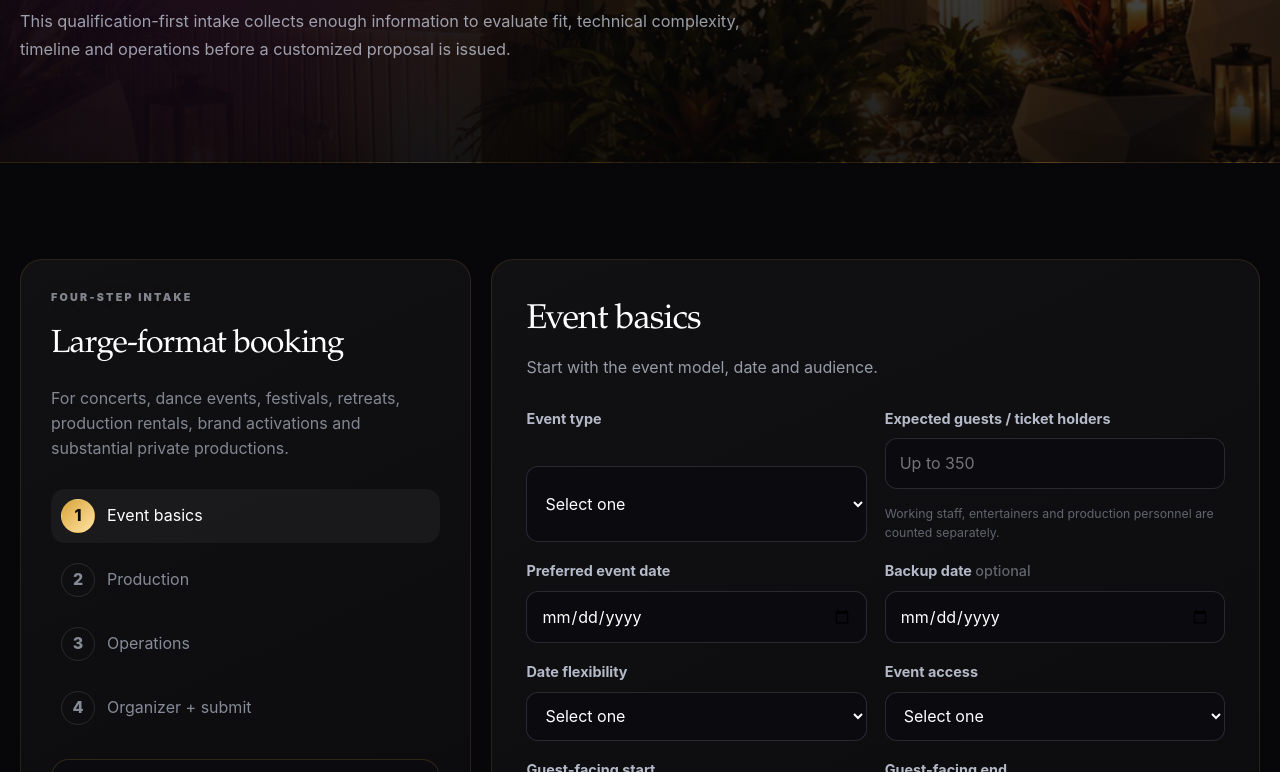
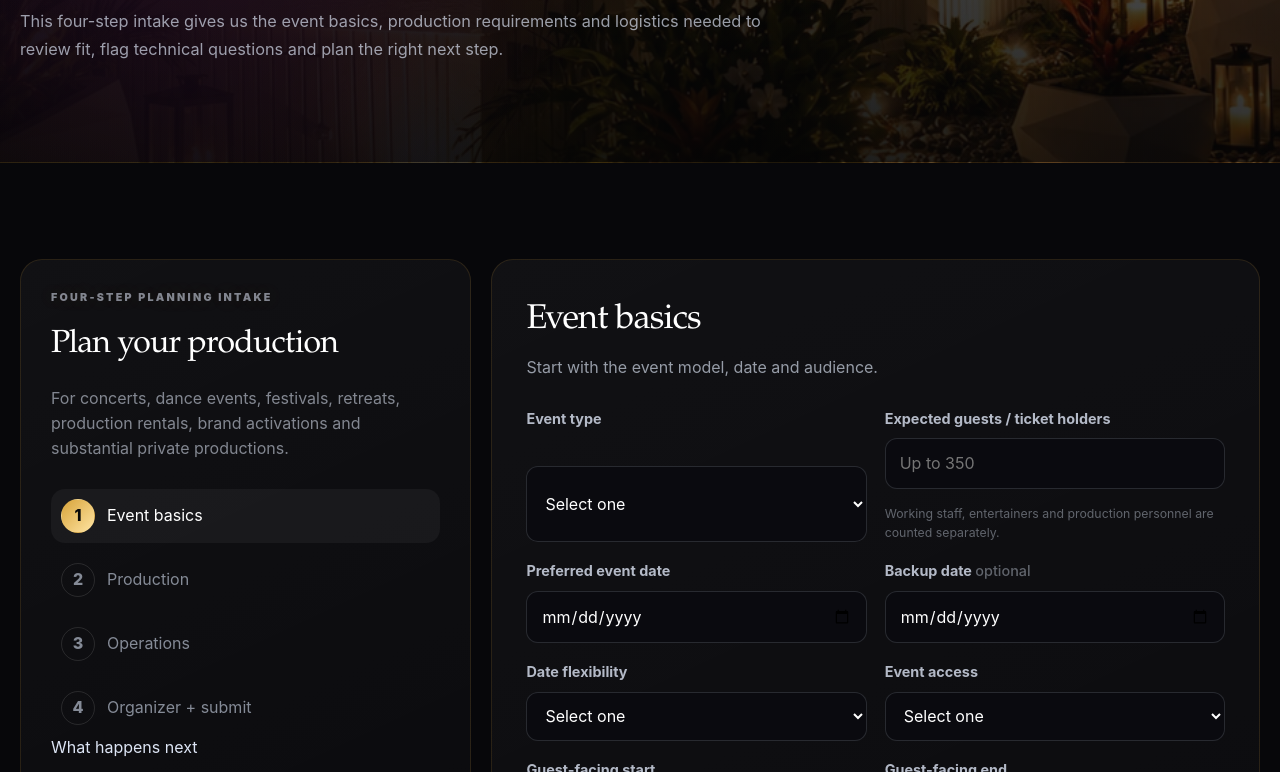
Before and after one commit to AstroTat808/wildonesllc.com, a website: page dist/book.html in a window 1280 px wide. Shown: the part 477-1249 px from the top of the page. Drawn offline with Linux system fonts and the light colour scheme; no server answers.

Commit message:
Make production inquiry flow client-facing

```diff
--- a/dist/book.html
+++ b/dist/book.html
@@ -23,9 +23,9 @@
   </div>
 </header>
 <main>
-  <section class="page-hero"><div class="container"><div class="breadcrumb"><a href="index.html">Home</a> / Plan an Event</div><p class="eyebrow">Production Inquiry</p><h1 class="display">Tell us what you want to <span class="gradient-text">build.</span></h1><p class="lede">This qualification-first intake collects enough information to evaluate fit, technical complexity, timeline and operations before a customized proposal is issued.</p></div></section>
+  <section class="page-hero"><div class="container"><div class="breadcrumb"><a href="index.html">Home</a> / Plan an Event</div><p class="eyebrow">Production Inquiry</p><h1 class="display">Tell us what you want to <span class="gradient-text">build.</span></h1><p class="lede">This four-step intake gives us the event basics, production requirements and logistics needed to review fit, flag technical questions and plan the right next step.</p></div></section>
   <section class="section"><div class="container form-shell">
-    <aside class="form-aside"><p class="eyebrow">Four-step intake</p><h2>Large-format booking</h2><p>For concerts, dance events, festivals, retreats, production rentals, brand activations and substantial private productions.</p><div class="form-progress"><div class="progress-item active"><span>1</span><span>Event basics</span></div><div class="progress-item"><span>2</span><span>Production</span></div><div class="progress-item"><span>3</span><span>Operations</span></div><div class="progress-item"><span>4</span><span>Organizer + submit</span></div></div><div class="score-preview" data-score-preview><span>CRM qualification preview</span><strong>— / 100</strong><small>Calculated from fit, budget, readiness, planning detail and organizer information. Final score should be recomputed server-side.</small></div></aside>
+    <aside class="form-aside"><p class="eyebrow">Four-step planning intake</p><h2>Plan your production</h2><p>For concerts, dance events, festivals, retreats, production rentals, brand activations and substantial private productions.</p><div class="form-progress" aria-label="Inquiry progress"><div class="progress-item active"><span>1</span><span>Event basics</span></div><div class="progress-item"><span>2</span><span>Production</span></div><div class="progress-item"><span>3</span><span>Operations</span></div><div class="progress-item"><span>4</span><span>Organizer + submit</span></div></div><div class="inquiry-next"><span>What happens next</span><ol><li>Venue + scope review</li><li>Technical follow-up if needed</li><li>Site tour or proposal path</li></ol></div></aside>
     <form class="form-card" name="wild-ones-production-inquiry" method="POST" action="/api/inquiry" enctype="multipart/form-data" data-booking-form data-secure-form data-turnstile-action="wild_ones_inquiry">
       <input type="hidden" name="form-name" value="wild-ones-production-inquiry" /><input type="hidden" name="turnstileToken" value="" /><input type="hidden" name="subject" value="New Wild Ones Production Inquiry" /><input type="hidden" name="lead_source" value="wildonesllc.com" /><input type="hidden" name="brand" value="wild-ones" /><input type="hidden" name="project_type" value="large-format-production" /><input type="hidden" name="crm_stage" value="inquiry" /><input type="hidden" name="form_version" value="phase-2" /><input type="hidden" name="qualification_score_preview" value="" /><input type="hidden" name="production_complexity_preview" value="" /><input type="hidden" name="utm_source" value="" /><input type="hidden" name="utm_medium" value="" /><input type="hidden" name="utm_campaign" value="" /><input type="hidden" name="utm_content" value="" /><p class="bot-field"><label>Do not fill this out: <input name="bot-field" /></label></p>
       <section class="form-step active"><h2>Event basics</h2><p>Start with the event model, date and audience.</p><div class="field-grid">
```
